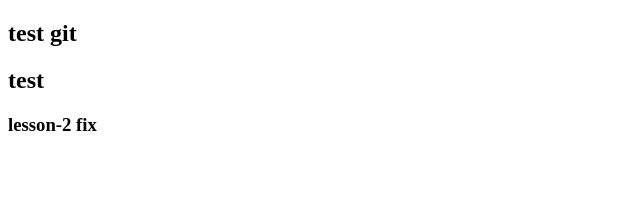
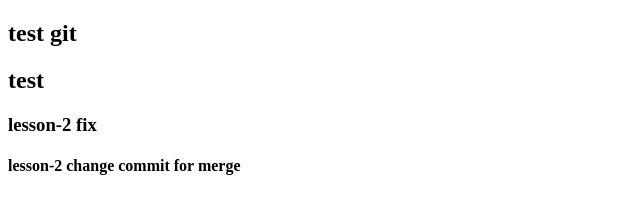
Before and after one commit to Zircod/test-git, a plain HTML site: page index.html in a window 1280 px wide. Shown: the whole page, without its empty margins (0-640 px from the left). Drawn offline with Linux system fonts and the light colour scheme.

Commit message:
change fix lesson-2

```diff
--- a/index.html
+++ b/index.html
@@ -12,6 +12,7 @@
     <h1>test git</h1>
     <h2>test</h2>
     <h3>lesson-2 fix</h3>
+    <h4>lesson-2 change commit for merge</h4>
 </section>
 
 </body>
```
